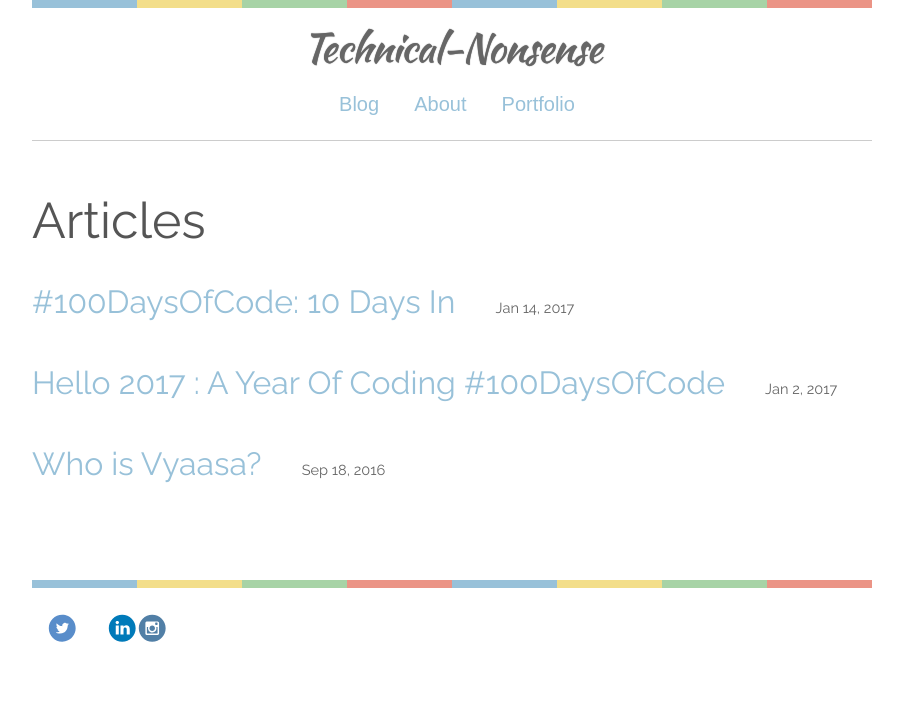
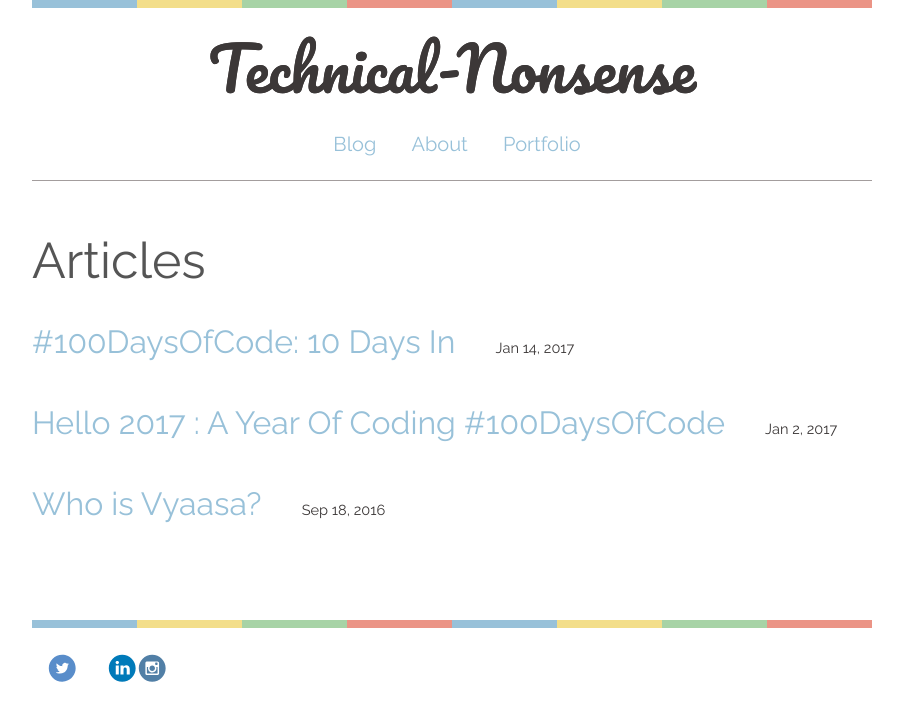
Before and after one commit to chiubaca/chiubaca.github.io, a Jekyll site: the page built from index.html, in a window 1280 px wide. Shown: the top 721 px of the page, without its empty margins (188-1091 px from the left). Built offline with Jekyll 4.4.1, drawn with Linux system fonts in a browser that asks for light colours; the list of posts is cut into pages by our own code.

Commit message:
Tweaks to header

```diff
--- a/_config.yml
+++ b/_config.yml
@@ -13,7 +13,7 @@
 
 
 title: "Technical-Nonsense"
-title-font-size: '2em' # a provision to adjust the size of your title. If it is too long then do resize to a smaller value. By default it will be 4em.
+title-font-size: '3em' # a provision to adjust the size of your title. If it is too long then do resize to a smaller value. By default it will be 4em.
 
 email: your-email@domain.com
 description: # this means to ignore newlines until "baseurl:"
--- a/_sass/_layout.scss
+++ b/_sass/_layout.scss
@@ -18,17 +18,18 @@
 .site-title {
     font-size: $title-font-size;
     line-height: 2;
-    letter-spacing: -1px;
+    letter-spacing: 0px;
     margin-bottom: 0;
     text-align: center;
-    text-shadow: 0 0 1px;
+    text-shadow: 0 0 0px;
+    font-size: 3em;
     &,
     &:visited {
         color: $grey-color;
     }
 
     @include media-query($on-laptop) {
-        font-size: 2em;
+        font-size: 3em;
     }
     @include media-query($on-palm) {
             font-size: 2em;
@@ -105,7 +106,7 @@
     border-radius: 2px;
     padding: 5px 10px;
     text-decoration: none;
-    font-family: sans-serif;
+    font-family: inherit;
     border: none;
     &:hover{
         color: $background-color;
--- a/css/main.scss
+++ b/css/main.scss
@@ -3,11 +3,11 @@
 ---
 @charset "utf-8";
 
-@import url('https://fonts.googleapis.com/css?family=Raleway|Kaushan+Script');
+@import url('https://fonts.googleapis.com/css?family=Raleway|Pacifico');
 
 //Title Font
 .site-title{
-    font-family: 'Kaushan Script'
+    font-family: 'Pacifico'
 }
 
 // Our variables
@@ -25,7 +25,7 @@ $text-color:       #555;
 $background-color: #fdfdfd;
 $brand-color:      #98C1D9;
 $comp-color:       #A7D3A6;
-$grey-color:       #666;
+$grey-color:       #3C3838;
 $grey-color-light: lighten($grey-color, 40%);
 $grey-color-dark:  darken($grey-color, 25%);
 
```
